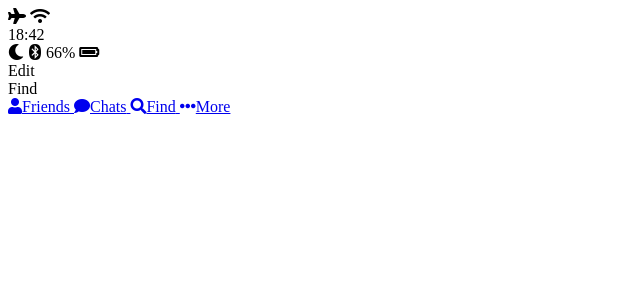
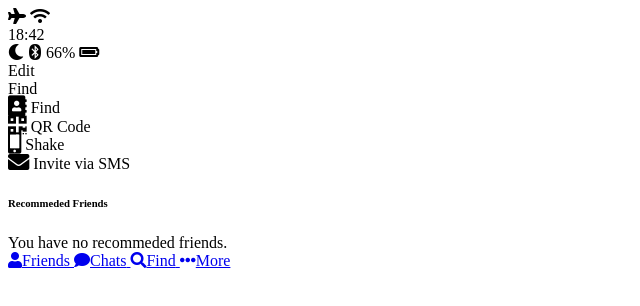
Before and after one commit to yush1006/kakao-clone, a plain HTML site: page find.html in a window 1280 px wide. Shown: the whole page, without its empty margins (0-640 px from the left). Drawn offline with Linux system fonts and the light colour scheme.

Commit message:
find is done!!

```diff
--- a/find.html
+++ b/find.html
@@ -37,6 +37,35 @@
 
         </div>
     </header>
+    <main class="find">
+        <section class="find_options">
+            <div class="find_option">
+                <i class="fas fa-address-book fa-lg"></i>
+                <span class="find_option-title">Find</span>
+            </div>
+            <div class="find_option">
+                <i class="fas fa-qrcode fa-lg"></i>
+                <span class="find_option-title">QR Code</span>
+            </div>
+            <div class="find_option">
+                <i class="fas fa-mobile-alt fa-lg"></i>
+                <span class="find_option-title">Shake</span>
+            </div>
+            <div class="find_option">
+                <i class="fas fa-envelope fa-lg"></i>
+                <span class="find_option-title">Invite via SMS</span>
+            </div>
+        </section>
+        <section class="find_recommeded">
+            <header>
+                <h6 class="recommeded_title">Recommeded Friends</h6>
+            </header>
+            <div class="recommeded_none">
+                <span class="recommeded_text">You have no recommeded friends.</span>
+
+            </div>
+        </section>
+    </main>
     <nav class="tab-bar">
         <a href="index.html" class="tab-bar_tab">
             <i class="fas fa-user"></i><span class="tab-bar_title">Friends</span>
```
